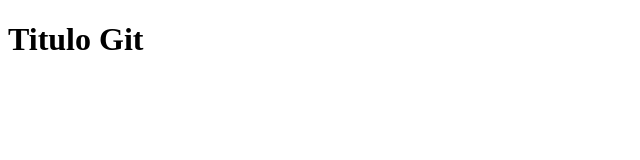
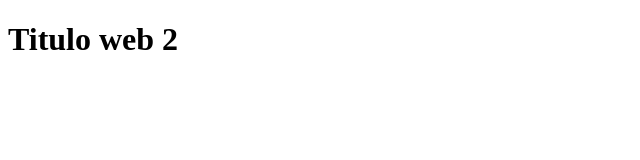
Before and after one commit to 28Yorlin/webgit, a plain HTML site: page index.html in a window 1280 px wide. Shown: the full height of the page, 0-640 px from the left. Drawn offline with Linux system fonts and the light colour scheme.

Commit message:
se modifico el titulo

```diff
--- a/index.html
+++ b/index.html
@@ -6,7 +6,7 @@
     <title>Document</title>
 </head>
 <body>
-    <h1>  Titulo Git  </h1>
+    <h1>  Titulo web 2 </h1>
 
 </body>
 </html>
```
